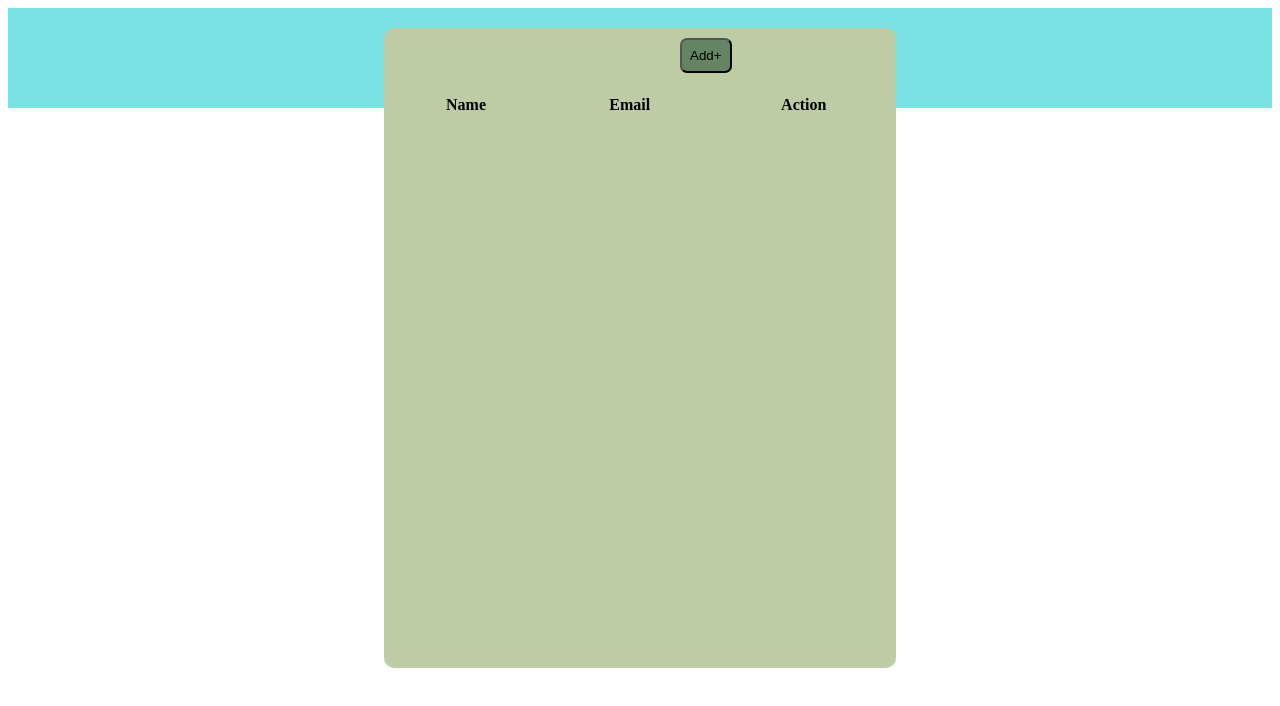
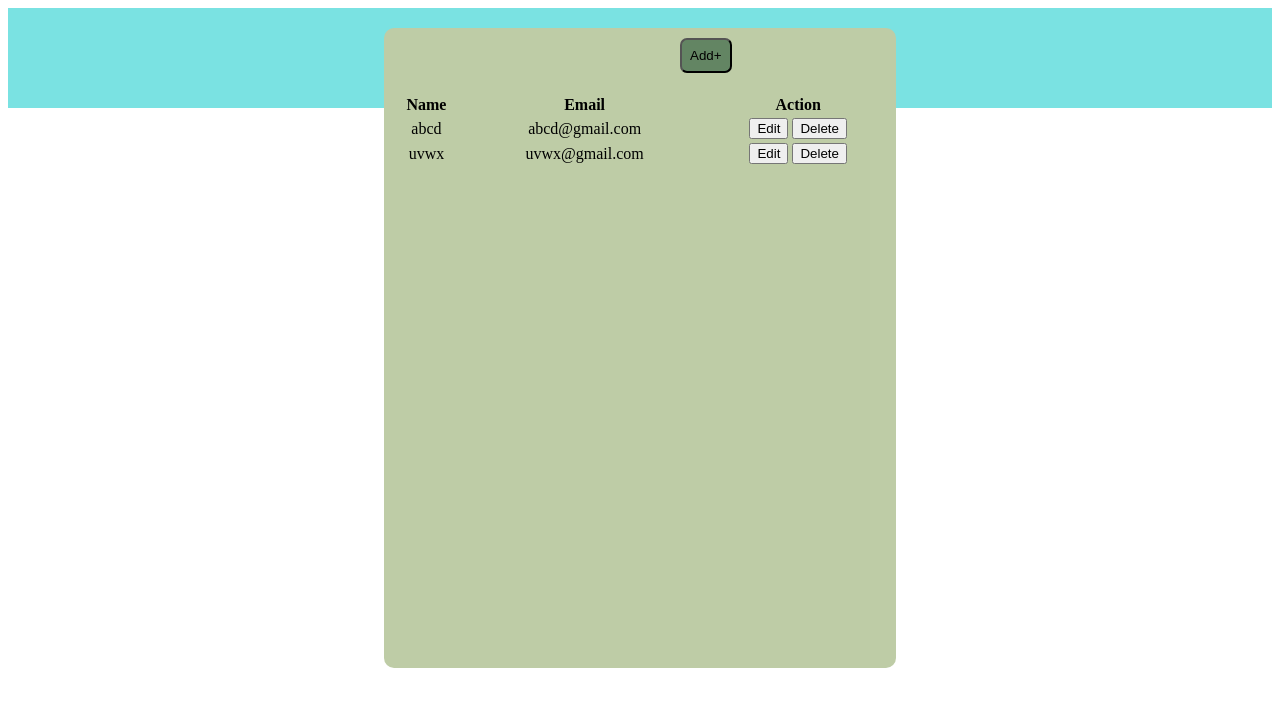
Before and after one commit to rkavi001/CRUD_application, a plain HTML site: page crud.html in a window 1280 px wide. Drawn offline with Linux system fonts and the light colour scheme.

Commit message:
js file added

```diff
--- a/crud.html
+++ b/crud.html
@@ -6,7 +6,7 @@
     <title>CRUD_operation</title>
     <link rel="stylesheet" href="crud.css">
 </head>
-<body>
+<body onload="readAll()">
     <div class="container">
         <div class="form_container">
             <form class="create_form">
@@ -36,5 +36,6 @@
             </table>
         </div>
     </div>
+    <script src="./crud.js"></script>
 </body>
 </html>
--- /dev/null
+++ b/crud.js
@@ -0,0 +1,35 @@
+let data = [
+
+        {id: 1, name: "abcd", email: "abcd@gmail.com"},
+        {id: 2, name: "uvwx", email: "uvwx@gmail.com"}
+
+]
+function readAll() {
+    // Save initial data to localStorage
+    localStorage.setItem("object", JSON.stringify(data));
+
+    // Select the table body
+    var tabledata = document.querySelector(".data_table");
+
+    // Retrieve the data from localStorage
+    var object = localStorage.getItem("object");
+    var objectdata = JSON.parse(object);
+
+    // Construct table rows using a string
+    var elements = "";
+    objectdata.forEach(record => {
+        elements += `
+            <tr>
+                <td>${record.name}</td>
+                <td>${record.email}</td>
+                <td>
+                    <button>Edit</button>
+                    <button>Delete</button>
+                </td>
+            </tr>
+        `;
+    });
+
+    // Append the constructed rows to the table body
+    tabledata.innerHTML = elements;
+}
```
